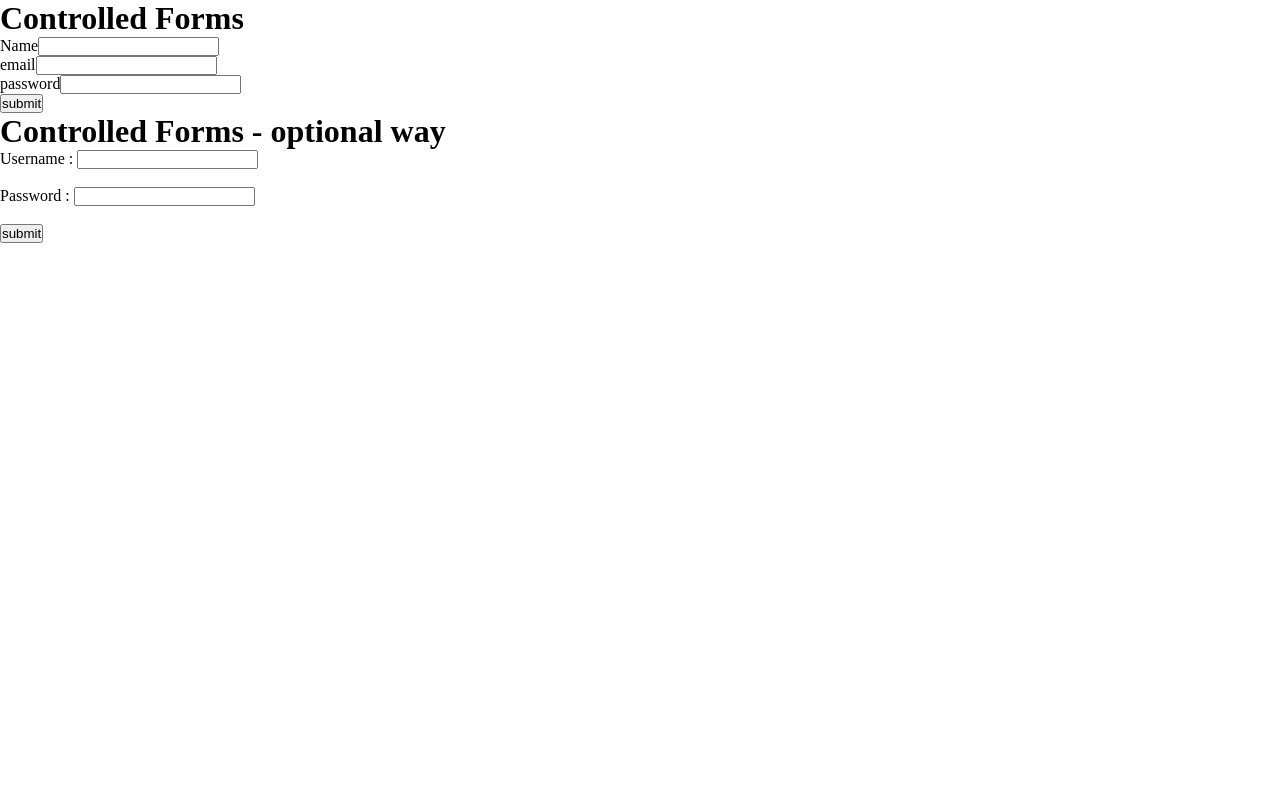
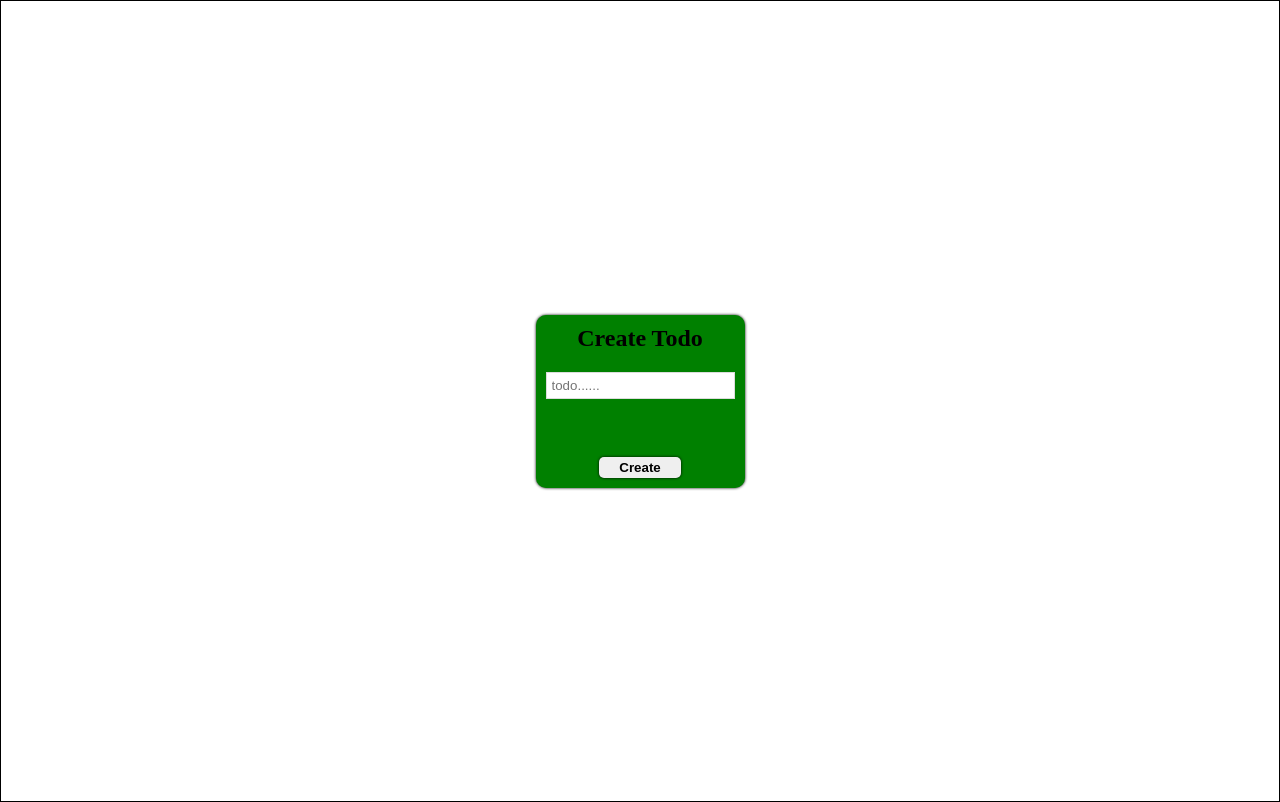
Before and after one commit to Ashu1007/React-myapp, a React (Create React App) app: page / in a window 1280 px wide. Built offline with nearby package versions, Linux system fonts and the light colour scheme.

Commit message:
Create Todo

```diff
--- a/src/App.jsx
+++ b/src/App.jsx
@@ -8,8 +8,9 @@
 // import Inlinecss from "./reactcss/Inlinecss";
 // import Footer from "./reactcss/Footer";
 // import Profile from "./images/Profile";
-import ControlledForms1 from "./forms/ControlledForms1";
-import ControlledForms2 from "./forms/ControlledForms2";
+// import ControlledForms1 from "./forms/ControlledForms1";
+// import ControlledForms2 from "./forms/ControlledForms2";
+import TodoWrapper from "./todoApp/TodoWrapper";
 //import FlipkartNav from "./task1/FlipkartNav";
 
 const App = () => {
@@ -32,8 +33,9 @@ const App = () => {
 
            {/* <FlipkartNav/> */}
 
-           <ControlledForms1/>
-           <ControlledForms2/>
+           {/* <ControlledForms1/>
+           <ControlledForms2/> */}
+           <TodoWrapper/>
 
         </div>
     );
--- a/src/forms/ControlledForms2.jsx
+++ b/src/forms/ControlledForms2.jsx
@@ -17,6 +17,8 @@ const ControlledForms2 = () => {
     let formSubmit = (e) => {
         e.preventDefault();
         console.log(formData);
+
+
     }
   return (
     <div>
--- /dev/null
+++ b/src/todoApp/AllTodo.jsx
@@ -0,0 +1,11 @@
+import React from 'react'
+
+const AllTodo = () => {
+  return (
+    <div>
+
+    </div>
+  )
+}
+
+export default AllTodo
--- /dev/null
+++ b/src/todoApp/CreateTodo.jsx
@@ -0,0 +1,20 @@
+import React from 'react'
+import style from "./createTodo.module.css";
+
+const CreateTodo = (prop) => {
+
+    let {todo,handleTodo ,createTodo}= prop;
+
+  return (
+    <div id={style.createTodo}>
+        <form onSubmit={createTodo}>
+            <h2>Create Todo</h2>
+            <input type="text" placeholder="todo......"  value={todo} onChange={handleTodo}/>
+            <br/>
+            <button>create</button>
+        </form>
+    </div>
+  )
+}
+
+export default CreateTodo
--- /dev/null
+++ b/src/todoApp/TodoWrapper.jsx
@@ -0,0 +1,34 @@
+import React, { useState } from 'react'
+import CreateTodo from './CreateTodo'
+import AllTodo from './AllTodo'
+
+const TodoWrapper = () => {
+    let[todo,setTodo]=useState("");
+
+    let handleTodo = (e) => {
+        setTodo(e.target.value);
+    };
+
+    let createTodo = (e) => {
+        e.preventDefault();
+        console.log(todo)
+        if(todo.trim() !== ""){
+           let newTodo ={
+             text:todo,
+             id:Date.now(),
+           };
+           console.log(newTodo);
+          }else{
+             alert("empty todo");
+          };
+         };
+
+  return (
+    <div>
+        <CreateTodo todo={todo} handleTodo={handleTodo} createTodo={createTodo}/>
+        <AllTodo/>
+    </div>
+  );
+};
+
+export default TodoWrapper;
--- /dev/null
+++ b/src/todoApp/createTodo.module.css
@@ -0,0 +1,33 @@
+#createTodo{
+    border: 1px solid black;
+    height: 100vh;
+    display: flex;
+    justify-content: center;
+    align-items: center;
+}
+#createTodo>form{
+    padding: 10px;
+    background-color: green;
+    border-radius: 10px;
+    box-shadow: 0 0 3px black;
+    display: flex;
+    flex-direction: column;
+    gap: 20px;
+    align-items: center;
+    justify-content: center;
+}
+#createTodo>form>h2{
+    text-align: center;
+}
+#createTodo>form>button{
+    padding: 3px 20px;
+    border-radius: 5px;
+    border: none;
+    font-weight: 700;
+    text-transform: capitalize;
+    box-shadow: 0 0 3px black;
+}
+#createTodo >form>input{
+    padding: 5px;
+    border: 1px solid gainsboro;
+}
```
